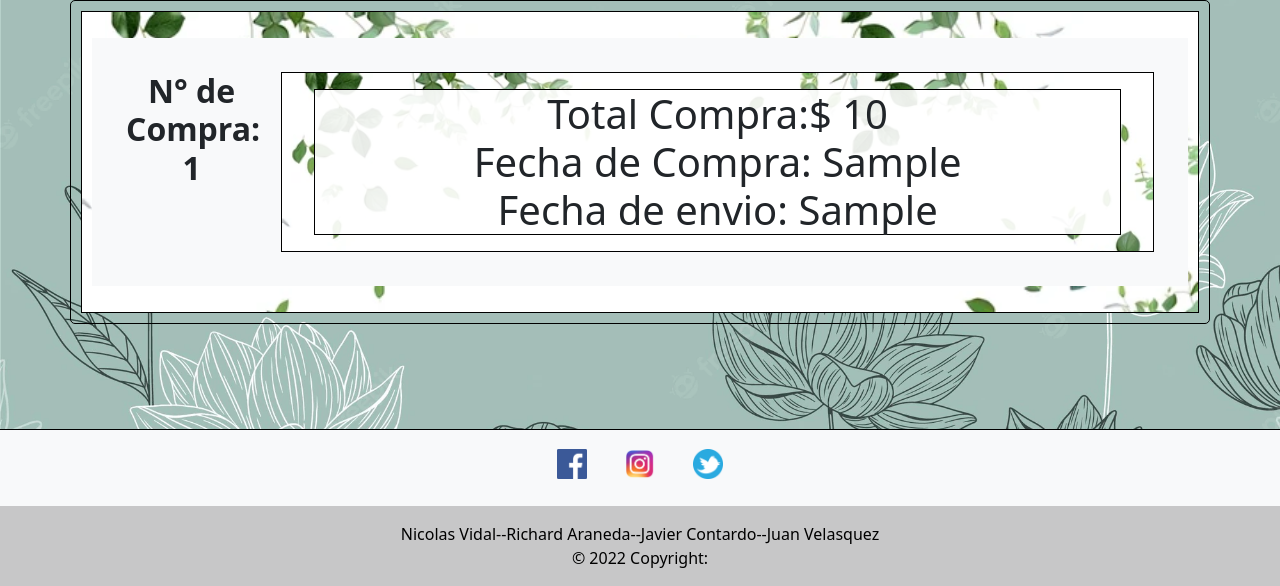
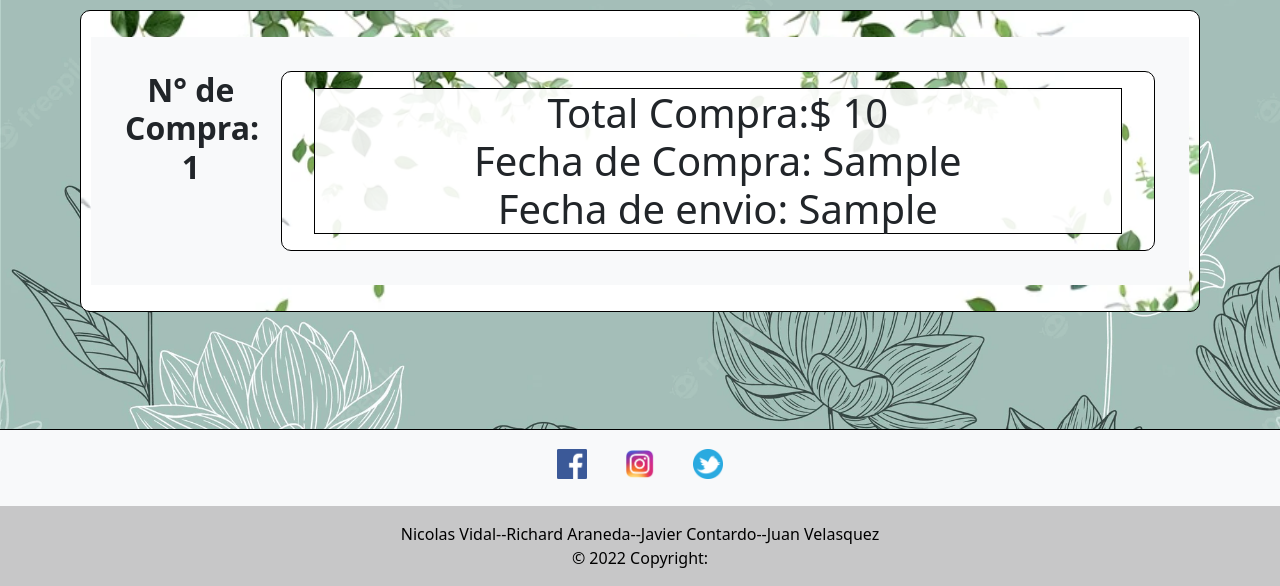
Before and after one commit to nicovidal/nicoovidal-Examen_Vidal-Contardo-Velasquez-Araneda-Seccion006D, a Django app: page /compras/ in a window 1280 px wide. Shown: the part 214-800 px from the top of the page. Run offline with Django 4.2, Linux system fonts and the light colour scheme; a user stored in the database is signed in; tables that the repository leaves empty hold one stand-in row (values such as "Sample post"); some libraries are stand-ins or nearby versions.

Commit message:
compras ok!

```diff
--- a/Kojo/static/kojo/css/compra.css
+++ b/Kojo/static/kojo/css/compra.css
@@ -21,6 +21,7 @@ div h1 {
     border: 1px rgb(0, 0, 0) solid;
     text-align: center;
     background-size: cover;
+    border-radius: 10px;
 }
 
 nav {
@@ -29,16 +30,6 @@ nav {
     color: rgb(0, 0, 0);
     cursor: pointer;
     font-size: xx-large;
-}
-
-
-
-
-#cartas{
-    border-radius:5px;
-    border:black 1px solid;
-    border-width: 1px;
-    border-style: solid;
 }
 
 .galeria {
@@ -56,12 +47,10 @@ nav {
     color: black;
     cursor: pointer;
     margin: right 300px;
+}
 
-}
 .row {
-
     padding: 10px;
-
 }
 
 div p {
@@ -69,20 +58,19 @@ div p {
     border: 1px black solid;
     text-align: center;
 }
-.fondoseguimiento{
+
+.fondoseguimiento {
     width: 90%;
     max-width: 800px;
     margin: 25px auto;
     padding: 10px 40px;
-    border-radius: 0px;
     border: 1px solid #035f22;
     box-shadow: 0 2px 10px #035f22, 0 2px 10px #035f22;
     background-color: rgba(0, 255, 255, 0.7);
 }
 
-
 footer {
-    position:fixed;
+    position: fixed;
     bottom: 0;
     width: 100%;
     border-top: 1px solid black;
```
